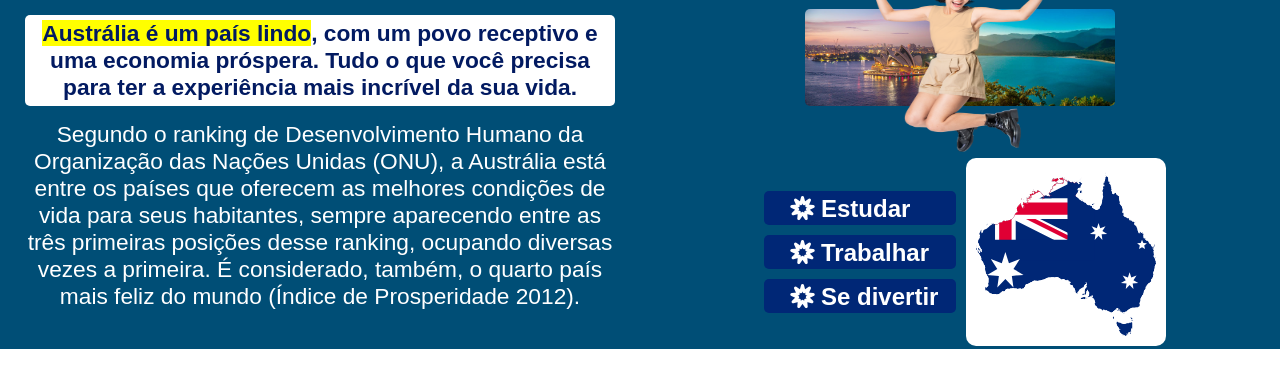
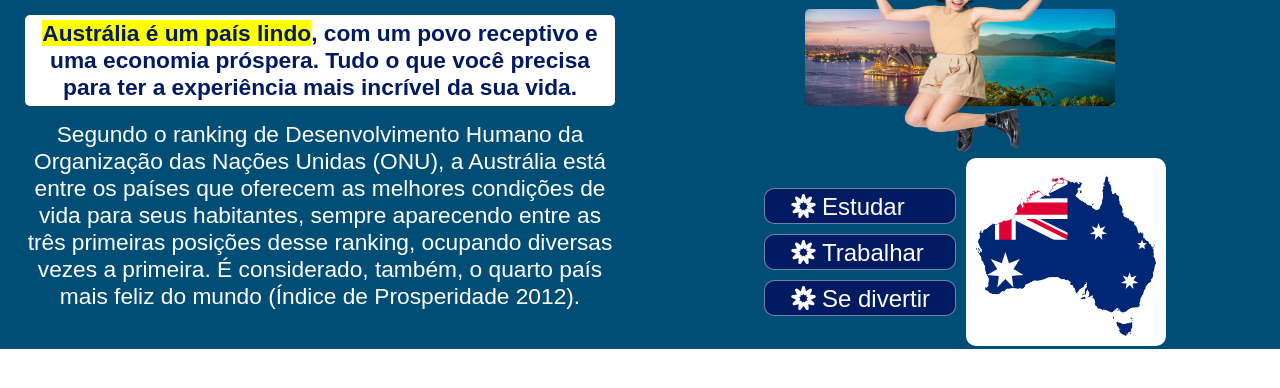
Before and after one commit to ath3rus/AustraliaPage, a plain HTML site: page index.html in a window 1280 px wide. Shown: the part 140-528 px from the top of the page. Drawn offline with Linux system fonts and the light colour scheme; a web font is replaced by a local one.

Commit message:
ponto para as alterações finais da aba main

```diff
--- a/CSS/style.css
+++ b/CSS/style.css
@@ -122,7 +122,6 @@ main{
 }
 
 #main-content-images {
-    /*background-color: darkgreen;*/
     position: relative;
     display: flex;
     flex-wrap: wrap;
@@ -153,13 +152,13 @@ main{
 }
 
 #flag-container ul li {
+    border: .5px solid rgba(255, 255, 255, 0.452);
     color: white;
     font-size: 1.5em;
-    font-weight: bolder;
     margin: 5px;
     width: 100%;
-    background-color: #002776;
-    border-radius: 5px;
+    background-color: rgb(2, 26, 97);
+    border-radius: 10px;
 }
 
 #flag-container ul li i {
```
